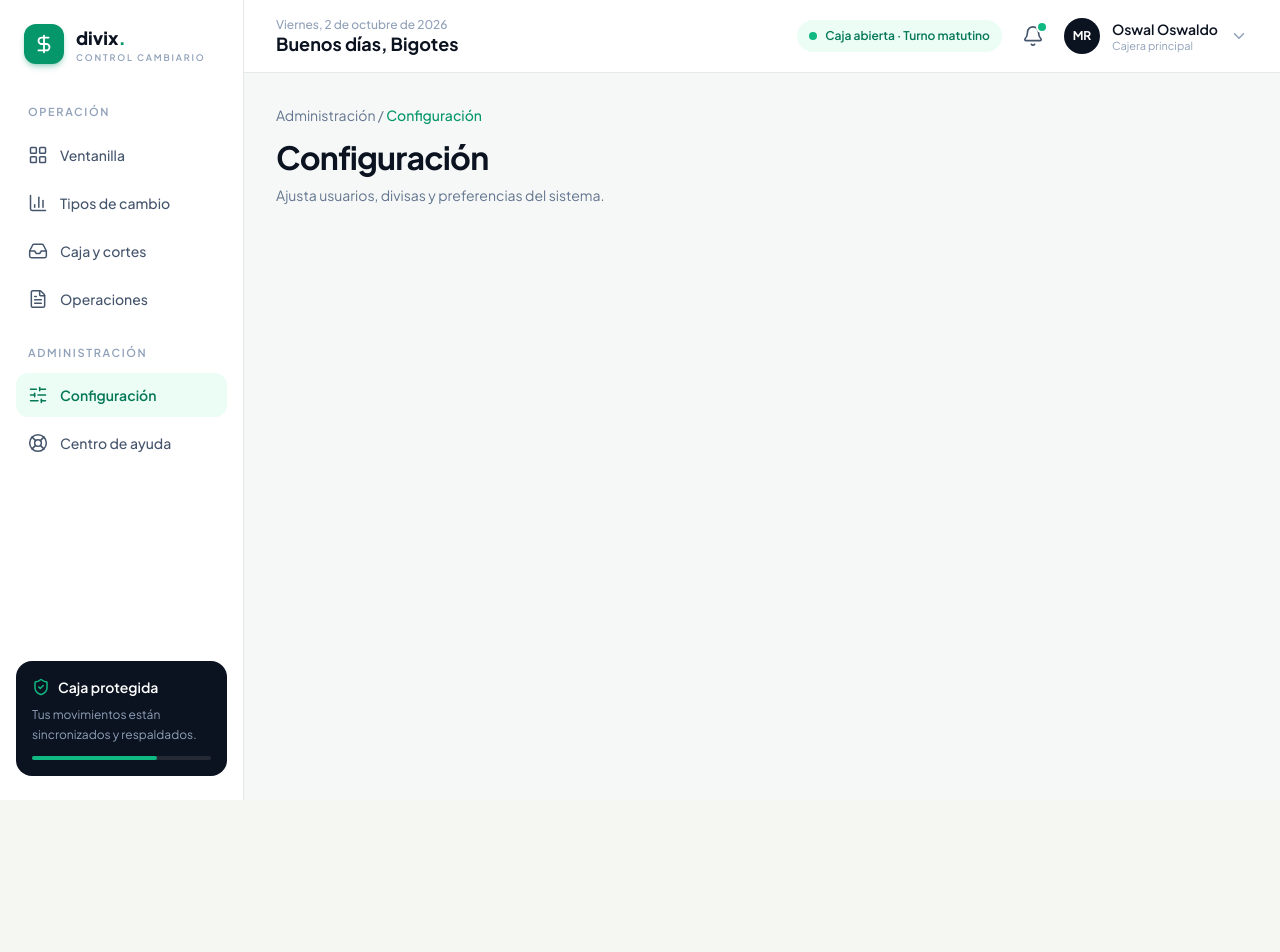
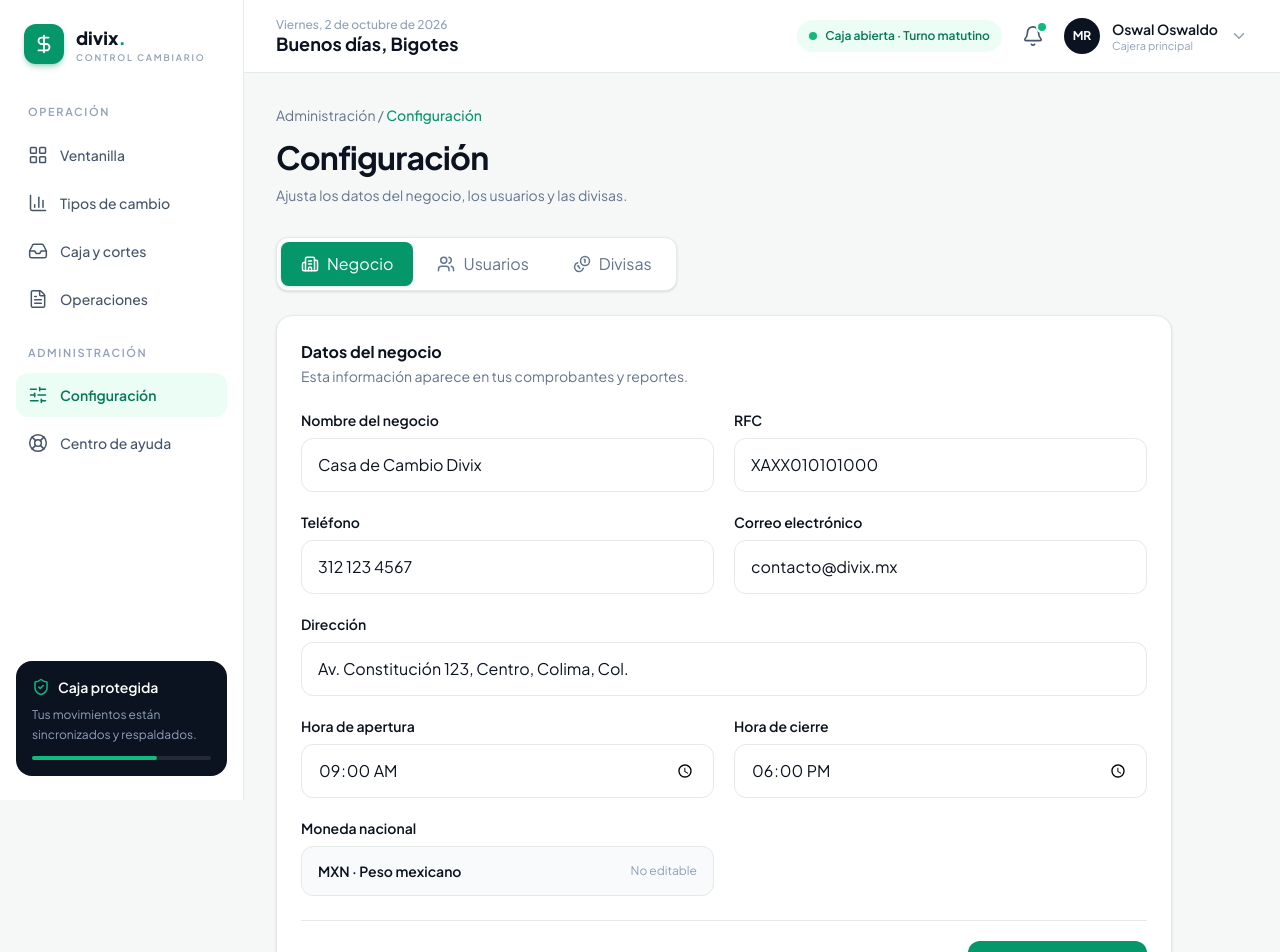
Before and after one commit to raulchvzt/divix-frontend, a React (Vite) app: page /configuracion in a window 1280 px wide. Shown: the top 952 px of the page. Before the commit the page ends 800 px from the top, so only its background shows below. Built offline with nearby package versions, Linux system fonts and the light colour scheme.

Commit message:
Se crea la primera parte del apartado de configuracion

```diff
--- a/src/App.jsx
+++ b/src/App.jsx
@@ -6,6 +6,7 @@ import Placeholder from './pages/Placeholder'
 import Login from './pages/Login.jsx'
 import Caja from './pages/Caja'
 import Operaciones from './pages/Operaciones.jsx'
+import Configuracion from './pages/Configuracion.jsx'
 
 
 export default function App() {
@@ -22,10 +23,8 @@ export default function App() {
           />
          <Route path="/operaciones" element={<Operaciones />} />
 
-          <Route
-            path="/configuracion"
-            element={<Placeholder seccion="Administración" titulo="Configuración" descripcion="Ajusta usuarios, divisas y preferencias del sistema." />}
-          />
+          <Route path="/configuracion" element={<Configuracion />} />
+
           <Route
             path="/ayuda"
             element={<Placeholder seccion="Administración" titulo="Centro de ayuda" descripcion="Encuentra respuestas y soporte." />}
--- /dev/null
+++ b/src/components/configuracion/TabNegocio.jsx
@@ -0,0 +1,103 @@
+import { useState } from 'react'
+import { Check } from 'lucide-react'
+
+const campo =
+  'w-full bg-white border border-line rounded-xl px-4 py-3.5 text-sm font-medium outline-none focus:border-brand-500 focus:ring-2 focus:ring-brand-500/20 transition'
+
+function Campo({ label, children }) {
+  return (
+    <div>
+      <label className="block text-sm font-semibold mb-2">{label}</label>
+      {children}
+    </div>
+  )
+}
+
+export default function TabNegocio() {
+  const [datos, setDatos] = useState({
+    nombre: 'Casa de Cambio Divix',
+    rfc: 'XAXX010101000',
+    telefono: '312 123 4567',
+    correo: 'contacto@divix.mx',
+    direccion: 'Av. Constitución 123, Centro, Colima, Col.',
+    apertura: '09:00',
+    cierre: '18:00',
+  })
+  const [guardado, setGuardado] = useState(false)
+
+  const cambiar = (clave) => (e) => {
+    setDatos({ ...datos, [clave]: e.target.value })
+    setGuardado(false)
+  }
+
+  const guardar = () => {
+    // Más adelante esto enviará los datos al backend
+    setGuardado(true)
+  }
+
+  return (
+    <div className="bg-white border border-line rounded-2xl p-6 shadow-sm">
+      <div className="mb-6">
+        <h2 className="text-base font-bold">Datos del negocio</h2>
+        <p className="text-sm text-slate-500 mt-0.5">
+          Esta información aparece en tus comprobantes y reportes.
+        </p>
+      </div>
+
+      <div className="grid grid-cols-2 gap-x-5 gap-y-5">
+        <Campo label="Nombre del negocio">
+          <input value={datos.nombre} onChange={cambiar('nombre')} className={campo} />
+        </Campo>
+
+        <Campo label="RFC">
+          <input value={datos.rfc} onChange={cambiar('rfc')} className={campo} />
+        </Campo>
+
+        <Campo label="Teléfono">
+          <input value={datos.telefono} onChange={cambiar('telefono')} className={campo} />
+        </Campo>
+
+        <Campo label="Correo electrónico">
+          <input type="email" value={datos.correo} onChange={cambiar('correo')} className={campo} />
+        </Campo>
+
+        <div className="col-span-2">
+          <Campo label="Dirección">
+            <input value={datos.direccion} onChange={cambiar('direccion')} className={campo} />
+          </Campo>
+        </div>
+
+        <Campo label="Hora de apertura">
+          <input type="time" value={datos.apertura} onChange={cambiar('apertura')} className={campo} />
+        </Campo>
+
+        <Campo label="Hora de cierre">
+          <input type="time" value={datos.cierre} onChange={cambiar('cierre')} className={campo} />
+        </Campo>
+
+        <Campo label="Moneda nacional">
+          <div className="flex items-center justify-between bg-slate-50 border border-line rounded-xl px-4 py-3.5 text-sm">
+            <span className="font-semibold">MXN · Peso mexicano</span>
+            <span className="text-xs text-slate-400">No editable</span>
+          </div>
+        </Campo>
+      </div>
+
+      {/* Guardar */}
+      <div className="flex items-center justify-end gap-4 mt-6 pt-5 border-t border-line">
+        {guardado && (
+          <span className="flex items-center gap-1.5 text-sm font-semibold text-brand-700">
+            <Check size={18} />
+            Cambios guardados
+          </span>
+        )}
+        <button
+          onClick={guardar}
+          className="bg-brand-600 hover:bg-brand-700 text-white text-sm font-semibold px-6 py-3.5 rounded-xl shadow-lg shadow-brand-600/30 transition-colors"
+        >
+          Guardar cambios
+        </button>
+      </div>
+    </div>
+  )
+}
--- /dev/null
+++ b/src/pages/Configuracion.jsx
@@ -0,0 +1,55 @@
+import { useState } from 'react'
+import { Building2, Users, Coins } from 'lucide-react'
+import TabNegocio from '../components/configuracion/TabNegocio'
+
+const pestanas = [
+  { id: 'negocio', label: 'Negocio', icon: Building2 },
+  { id: 'usuarios', label: 'Usuarios', icon: Users },
+  { id: 'divisas', label: 'Divisas', icon: Coins },
+]
+
+export default function Configuracion() {
+  const [activa, setActiva] = useState('negocio')
+
+  return (
+    <div>
+      {/* Encabezado */}
+      <div className="mb-8">
+        <p className="text-sm text-slate-500">
+          Administración / <span className="text-brand-600 font-medium">Configuración</span>
+        </p>
+        <h1 className="text-[32px] font-bold tracking-tight mt-2">Configuración</h1>
+        <p className="text-sm text-slate-500 mt-1">
+          Ajusta los datos del negocio, los usuarios y las divisas.
+        </p>
+      </div>
+
+      {/* Pestañas */}
+      <div className="inline-flex gap-1 bg-white border border-line rounded-xl p-1 mb-6 shadow-sm">
+        {pestanas.map(({ id, label, icon: Icon }) => (
+          <button
+            key={id}
+            onClick={() => setActiva(id)}
+            className={`flex items-center gap-2 px-5 py-2.5 rounded-lg text-sm font-semibold transition-colors ${
+              activa === id ? 'bg-brand-600 text-white shadow' : 'text-slate-500 hover:text-slate-800'
+            }`}
+          >
+            <Icon size={18} />
+            {label}
+          </button>
+        ))}
+      </div>
+
+      {/* Contenido */}
+      <div className="max-w-4xl">
+        {activa === 'negocio' && <TabNegocio />}
+
+        {activa !== 'negocio' && (
+          <div className="bg-white border border-line rounded-2xl p-10 text-center text-slate-400 shadow-sm">
+            Próximamente.
+          </div>
+        )}
+      </div>
+    </div>
+  )
+}
```
